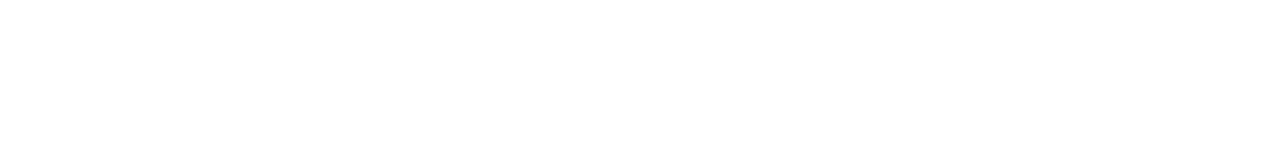
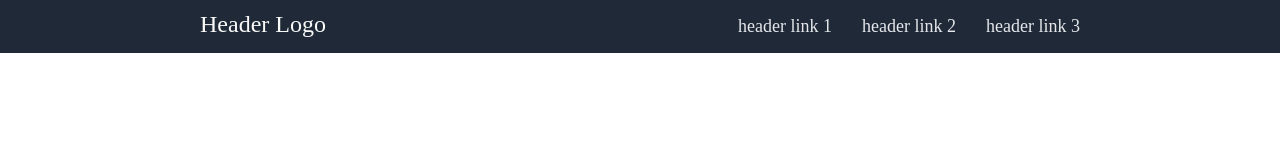
Before and after one commit to Rowan-Maynor/odin-landing-page, a plain HTML site: page index.html in a window 1280 px wide. Drawn offline with Linux system fonts and the light colour scheme.

Commit message:
Create header

```diff
--- a/index.html
+++ b/index.html
@@ -7,6 +7,15 @@
     <link rel="stylesheet" href="style.css">
 </head>
 <body>
-
+    <div class="row">
+        <div class="header row">
+            <div class="logo">Header Logo</div>
+            <ul class="header-list row">
+                <li class="header-list-link">header link 1</li>
+                <li class="header-list-link">header link 2</li>
+                <li class="header-list-link">header link 3</li>
+            </ul>
+        </div>
+    </div>
 </body>
 </html>
--- a/style.css
+++ b/style.css
@@ -1,6 +1,7 @@
 body {
     display: flex;
     flex-direction: column;
+    margin: 0;
 }
 
 .row, .col {
@@ -10,3 +11,27 @@ body {
 .col {
     flex-direction: column;
 }
+
+.header {
+    align-items: baseline;
+    padding-left: 200px;
+    background-color: #1F2937;
+    flex: 1;
+}
+
+.header-list {
+    list-style-type: none;
+    margin-left: auto;
+    gap: 30px;
+    padding-right: 200px;
+}
+
+.header-list-link {
+    color: #E5E7EB;
+    font-size: 18px;
+}
+
+.logo {
+    color: #F9FAF8;
+    font-size: 24px;
+}
```
